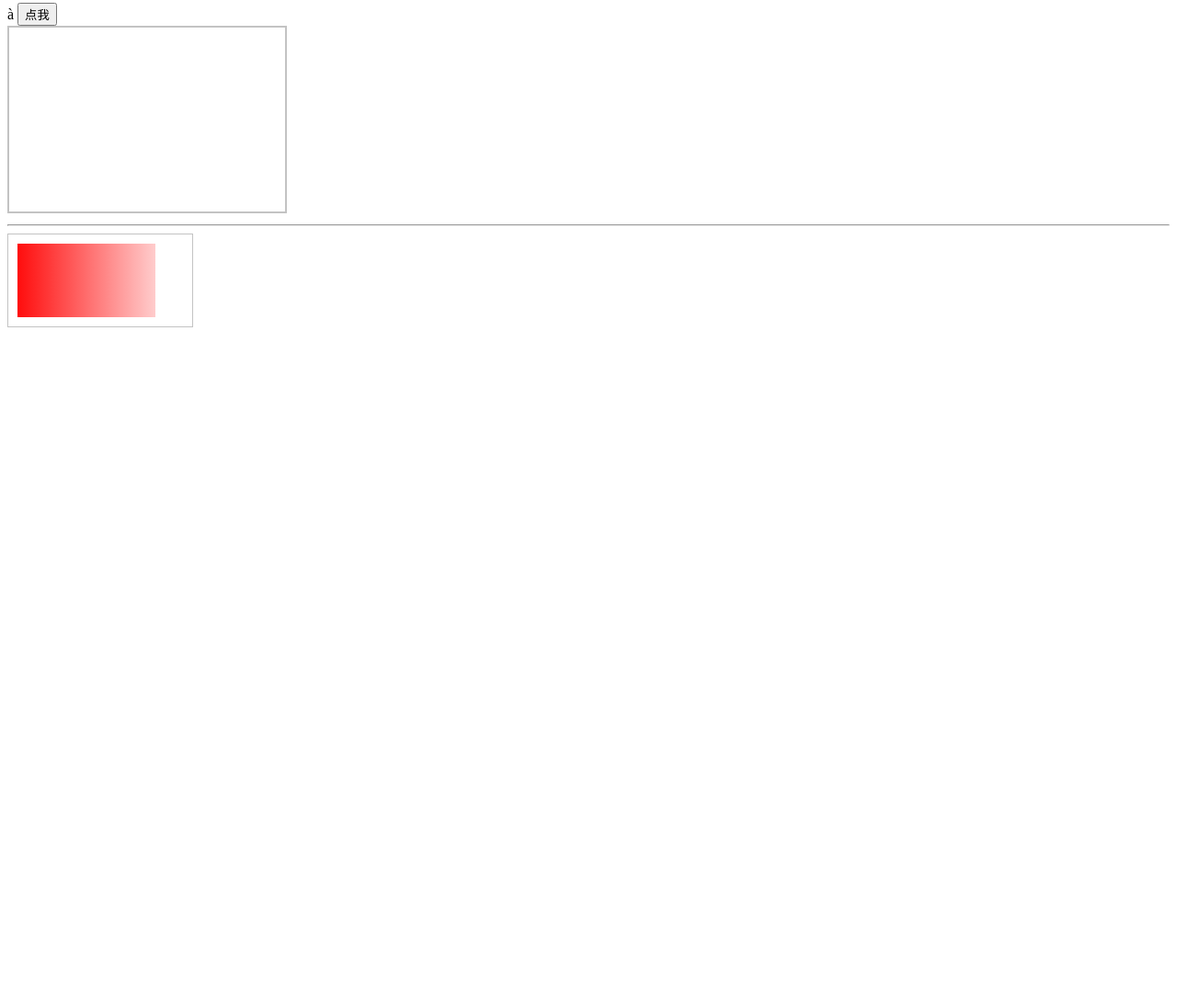
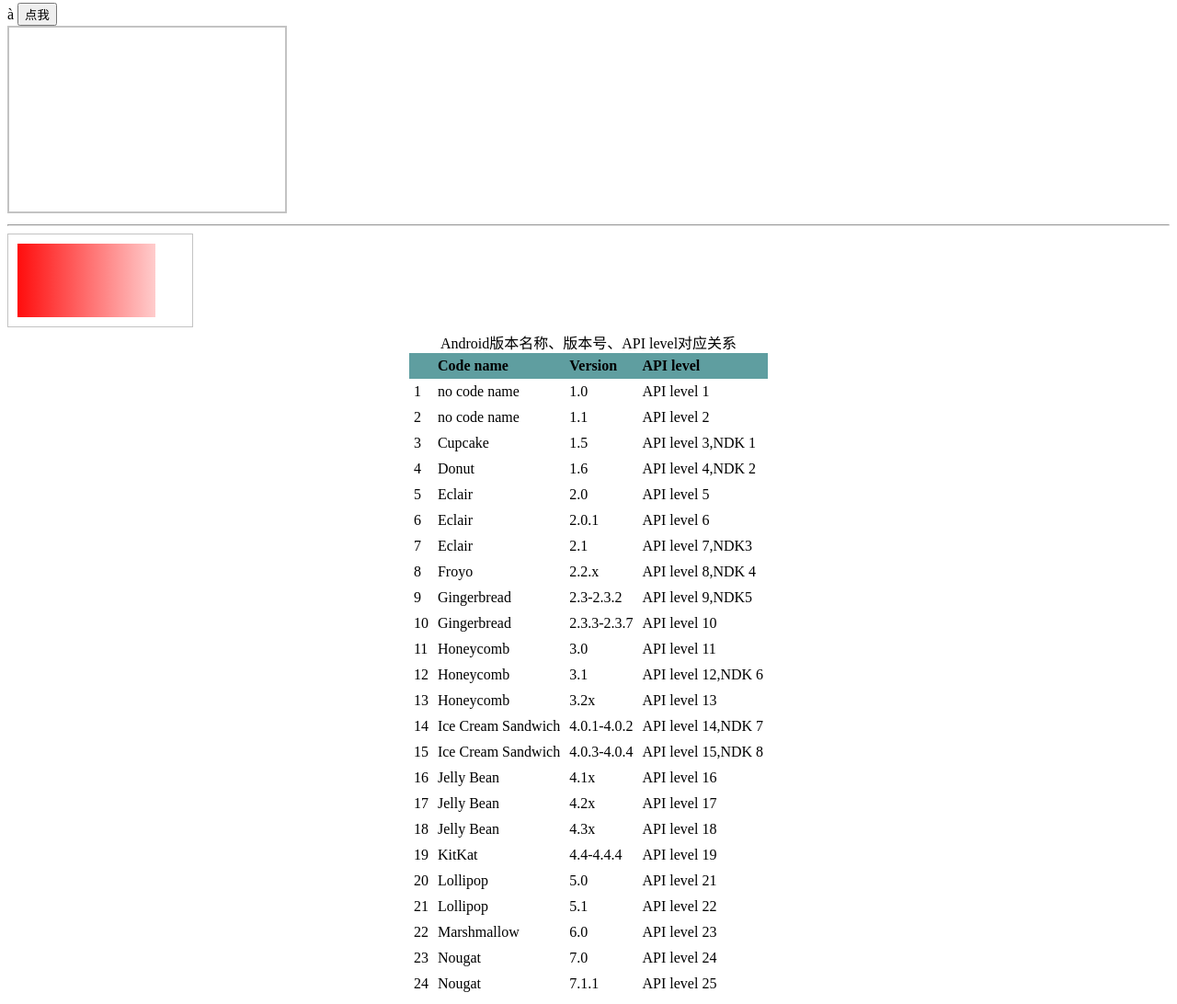
Before and after one commit to student9128/Study, a plain HTML site: page index.html in a window 1280 px wide. Shown: the part 737-1829 px from the top of the page at 92% size. Before the commit the page ends 1105 px from the top, so only its background shows below. Drawn offline with Linux system fonts and the light colour scheme.

Commit message:
add table about android version and api level

```diff
--- a/index.html
+++ b/index.html
@@ -41,7 +41,8 @@
     Password:<input type="password" name="password">
 </form>
 <iframe src="http://blog.csdn.net/student9128/article/details/53239087" width="400" height="400"
-        frameborder="0"></iframe><br>
+        frameborder="0"></iframe>
+<br>
 
 <script>document.write("Hello World");</script>
 <p id="demo">JavaScript可以触发事件，像按钮点击</p>
@@ -53,7 +54,8 @@
     }
     document.write("a&#768;")
 </script>
-<button type="button" onclick="myFunction()">点我</button><br/>
+<button type="button" onclick="myFunction()">点我</button>
+<br/>
 <canvas id="icanvas" width="300" height="200" style="border:2px solid #c3c3c3;">
     您的浏览器不支持 HTML5 canvas 标签。
 </canvas>
@@ -73,23 +75,23 @@
     //    context.font = "50px Arial";
     //    context.strokeText("Hello world",50,50);
 
-    var canvasGradient = context.createRadialGradient(75,50,5,90,60,100);
+    var canvasGradient = context.createRadialGradient(75, 50, 5, 90, 60, 100);
     context.addColorStop(0, "green");
     context.addColorStop(1, "white");
     context.fillStyle = canvasGradient;
-    context.fillRect(10,10,150,80);
+    context.fillRect(10, 10, 150, 80);
 
-    var c=document.getElementById("icanvas");
-    var ctx=c.getContext("2d");
+    var c = document.getElementById("icanvas");
+    var ctx = c.getContext("2d");
 
     // Create gradient
-    var grd=ctx.createRadialGradient(75,50,5,90,60,100);
-    grd.addColorStop(0,"red");
-    grd.addColorStop(1,"white");
+    var grd = ctx.createRadialGradient(75, 50, 5, 90, 60, 100);
+    grd.addColorStop(0, "red");
+    grd.addColorStop(1, "white");
 
     // Fill with gradient
-    ctx.fillStyle=grd;
-    ctx.fillRect(10,10,150,80);
+    ctx.fillStyle = grd;
+    ctx.fillRect(10, 10, 150, 80);
 
 
 </script>
@@ -106,17 +108,168 @@
     //    ctx.fillStyle="#FF0000";
     //    ctx.fillRect(0,0,150,75);
 
-    var c=document.getElementById("myCanvas");
-    var ctx=c.getContext("2d");
+    var c = document.getElementById("myCanvas");
+    var ctx = c.getContext("2d");
 
     // Create gradient
-    var grd=ctx.createLinearGradient(0,0,200,0);
-    grd.addColorStop(0,"red");
-    grd.addColorStop(1,"white");
+    var grd = ctx.createLinearGradient(0, 0, 200, 0);
+    grd.addColorStop(0, "red");
+    grd.addColorStop(1, "white");
 
     // Fill with gradient
-    ctx.fillStyle=grd;
-    ctx.fillRect(10,10,150,80);
+    ctx.fillStyle = grd;
+    ctx.fillRect(10, 10, 150, 80);
 </script>
+
+<table border="0" align="center" cellspacing="0" cellpadding="5">
+    <caption>Android版本名称、版本号、API level对应关系</caption>
+    <tr align="left" bgcolor="#5f9ea0">
+        <th></th>
+        <th>Code name</th>
+        <th>Version</th>
+        <th>API level</th>
+    </tr>
+    <tr align="left">
+        <td>1</td>
+        <td>no code name</td>
+        <td>1.0</td>
+        <td>API level 1</td>
+    </tr>
+    <tr align="left">
+        <td>2</td>
+        <td>no code name</td>
+        <td>1.1</td>
+        <td>API level 2</td>
+    </tr>
+    <tr align="left">
+        <td>3</td>
+        <td>Cupcake</td>
+        <td>1.5</td>
+        <td>API level 3,NDK 1</td>
+    </tr>
+    <tr align="left">
+        <td>4</td>
+        <td>Donut</td>
+        <td>1.6</td>
+        <td>API level 4,NDK 2</td>
+    </tr>
+    <tr align="left">
+        <td>5</td>
+        <td>Eclair</td>
+        <td>2.0</td>
+        <td>API level 5</td>
+    </tr>
+    <tr align="left">
+        <td>6</td>
+        <td>Eclair</td>
+        <td>2.0.1</td>
+        <td>API level 6</td>
+    </tr>
+    <tr align="left">
+        <td>7</td>
+        <td>Eclair</td>
+        <td>2.1</td>
+        <td>API level 7,NDK3</td>
+    </tr>
+    <tr align="left">
+        <td>8</td>
+        <td>Froyo</td>
+        <td>2.2.x</td>
+        <td>API level 8,NDK 4</td>
+    </tr>
+    <tr align="left">
+        <td>9</td>
+        <td>Gingerbread</td>
+        <td>2.3-2.3.2</td>
+        <td>API level 9,NDK5</td>
+    </tr>
+    <tr align="left">
+        <td>10</td>
+        <td>Gingerbread</td>
+        <td>2.3.3-2.3.7</td>
+        <td>API level 10</td>
+    </tr>
+    <tr align="left">
+        <td>11</td>
+        <td>Honeycomb</td>
+        <td>3.0</td>
+        <td>API level 11</td>
+    </tr>
+    <tr align="left">
+        <td>12</td>
+        <td>Honeycomb</td>
+        <td>3.1</td>
+        <td>API level 12,NDK 6</td>
+    </tr>
+    <tr align="left">
+        <td>13</td>
+        <td>Honeycomb</td>
+        <td>3.2x</td>
+        <td>API level 13</td>
+    </tr>
+    <tr align="left">
+        <td>14</td>
+        <td>Ice Cream Sandwich</td>
+        <td>4.0.1-4.0.2</td>
+        <td>API level 14,NDK 7</td>
+    </tr>
+    <tr align="left">
+        <td>15</td>
+        <td>Ice Cream Sandwich</td>
+        <td>4.0.3-4.0.4</td>
+        <td>API level 15,NDK 8</td>
+    </tr>
+    <tr align="left">
+        <td>16</td>
+        <td>Jelly Bean</td>
+        <td>4.1x</td>
+        <td>API level 16</td>
+    </tr>
+    <tr align="left">
+        <td>17</td>
+        <td>Jelly Bean</td>
+        <td>4.2x</td>
+        <td>API level 17</td>
+    </tr>
+    <tr align="left">
+        <td>18</td>
+        <td>Jelly Bean</td>
+        <td>4.3x</td>
+        <td>API level 18</td>
+    </tr>   <tr align="left">
+        <td>19</td>
+        <td>KitKat</td>
+        <td>4.4-4.4.4</td>
+        <td>API level 19</td>
+    </tr>   <tr align="left">
+        <td>20</td>
+        <td>Lollipop</td>
+        <td>5.0</td>
+        <td>API level 21</td>
+    </tr>   <tr align="left">
+        <td>21</td>
+        <td>Lollipop</td>
+        <td>5.1</td>
+        <td>API level 22</td>
+    </tr>
+    <tr align="left">
+        <td>22</td>
+        <td>Marshmallow</td>
+        <td>6.0</td>
+        <td>API level 23</td>
+    </tr><tr align="left">
+        <td>23</td>
+        <td>Nougat</td>
+        <td>7.0</td>
+        <td>API level 24</td>
+    </tr><tr align="left">
+        <td>24</td>
+        <td>Nougat</td>
+        <td>7.1.1</td>
+        <td>API level 25</td>
+    </tr>
+
+</table>
+
 </body>
 </html>
```
Lines whose indentation alone changed are shown as unchanged.
